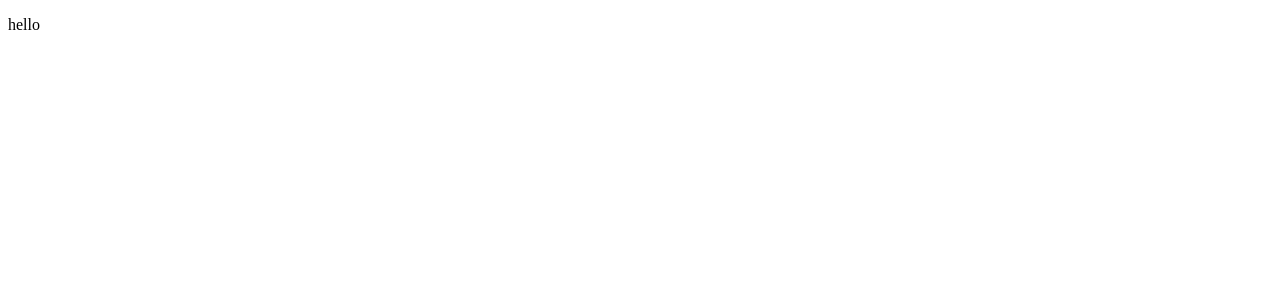
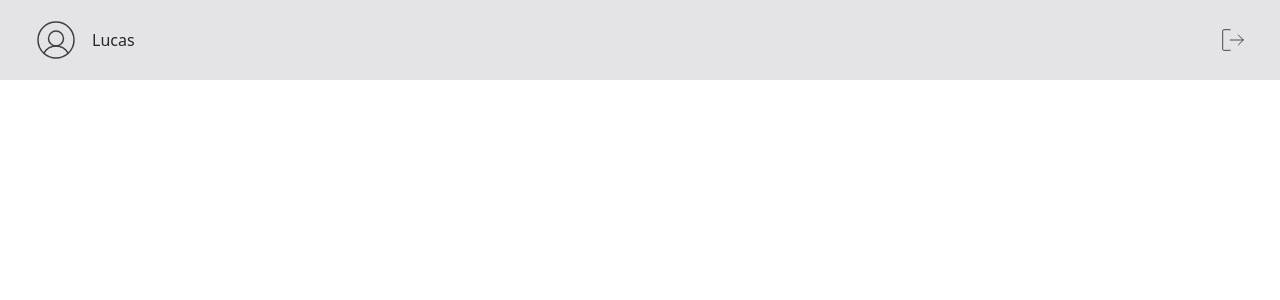
Before and after one commit to lucasmelosilva/todo-list, a React (Vite) app: page / in a window 1280 px wide. Shown: the top 300 px of the page. Built offline with nearby package versions, Linux system fonts and the light colour scheme.

Commit message:
add componente Header

```diff
--- a/src/App.jsx
+++ b/src/App.jsx
@@ -1,8 +1,10 @@
+import { Header } from './components/Header'
+import "./main.css"
 
 function App() {
 
   return (
-    <p>hello</p>
+    <Header />
   )
 }
 
--- /dev/null
+++ b/src/components/Header.jsx
@@ -0,0 +1,17 @@
+import { SignOut, UserCircle } from "phosphor-react";
+
+export function Header() {
+  return (
+    <div className="w-full px-6 py-4 md:px-8 bg-zinc-200 flex items-center justify-between">
+      <div className="flex items-center">
+        <UserCircle size="48px" weight="thin" className="text-zinc-700" />
+
+        <span className="ml-3 text-zinc-800">Lucas</span>
+      </div>
+
+      <button>
+        <SignOut size="30px" weight="thin" className="text-zinc-700 hover:text-zinc-900 transition-colors" />
+      </button>
+    </div>
+  )
+}
```
